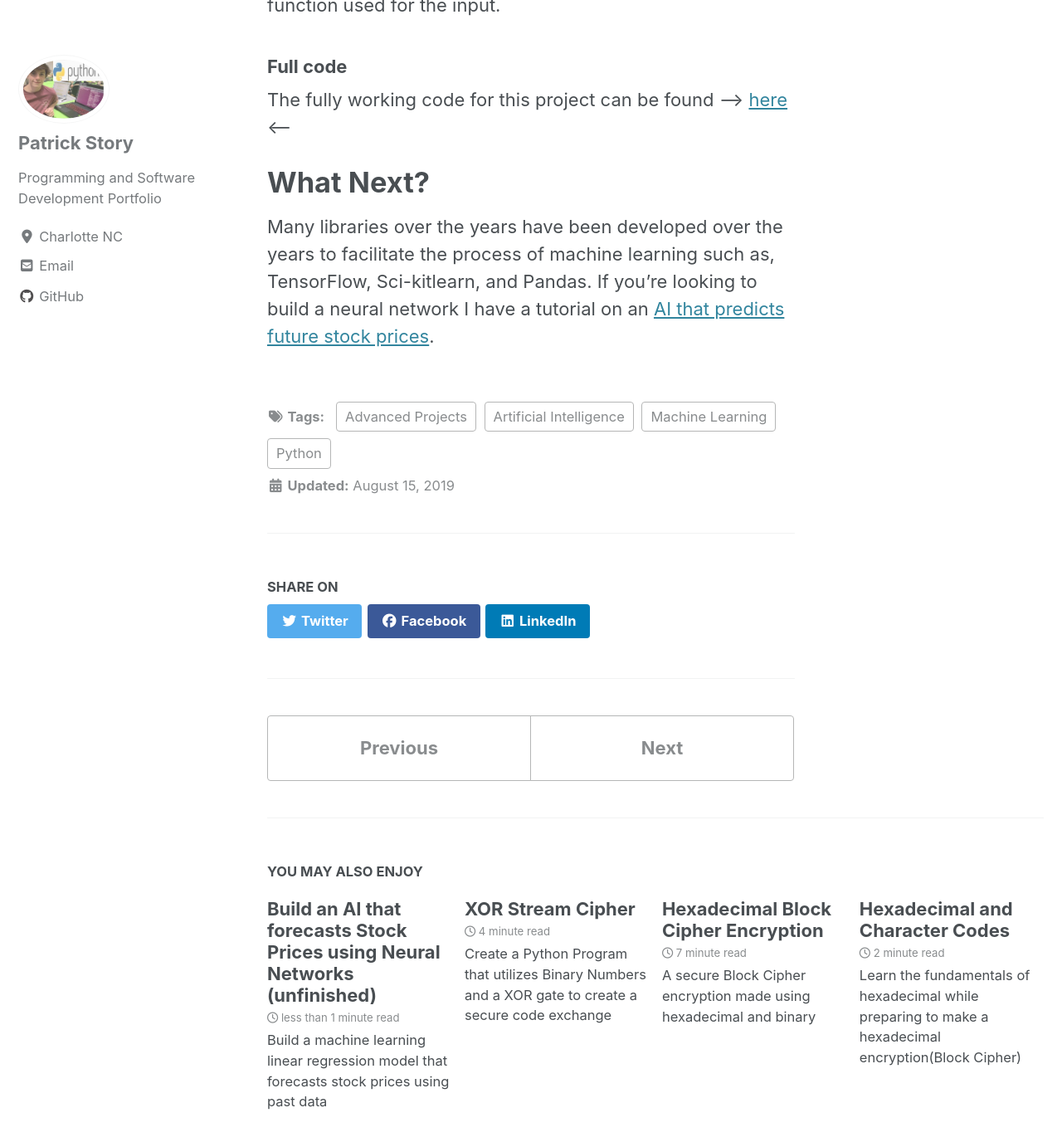
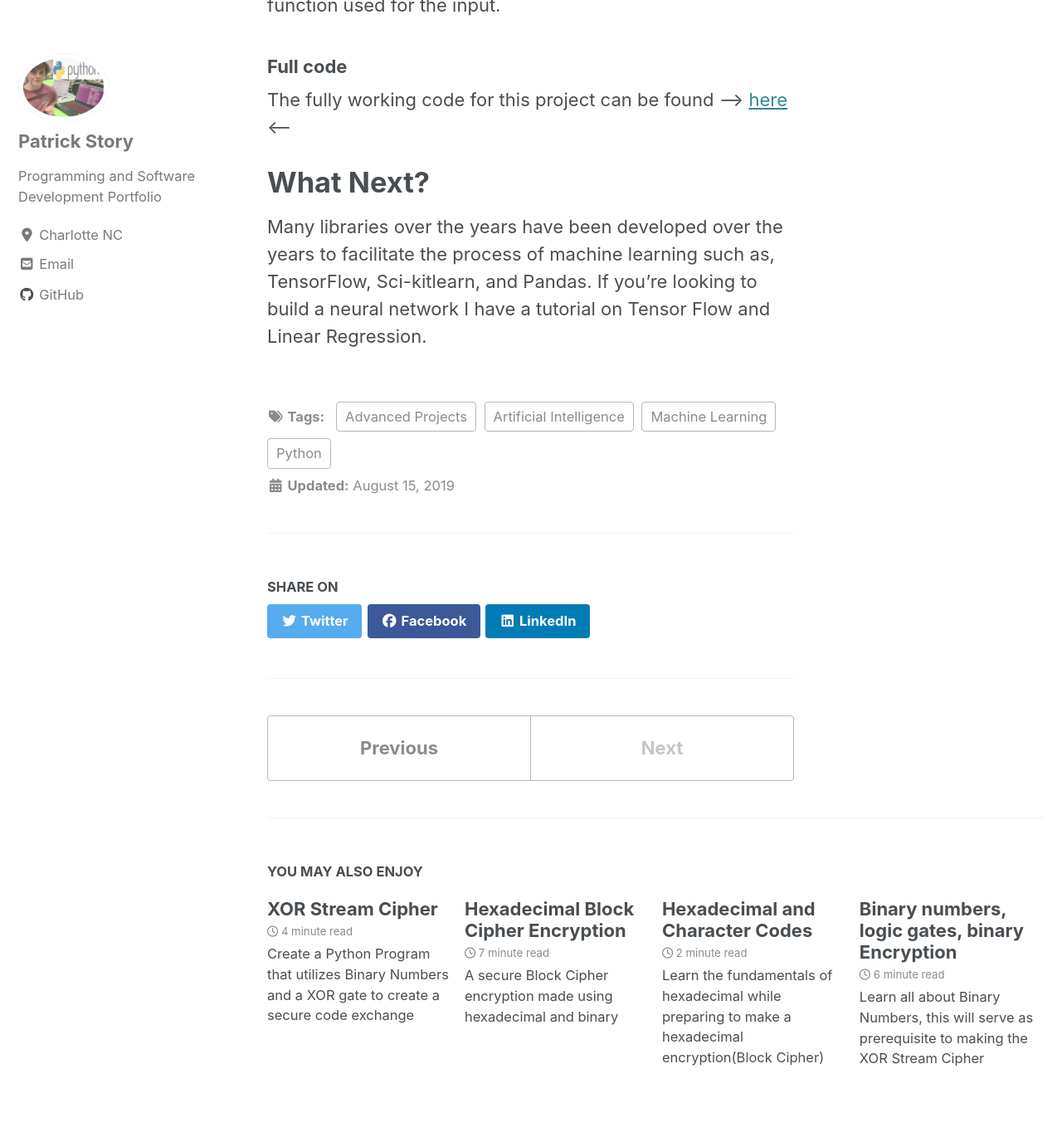
Before and after one commit to Patchyst/Patchyst.github.io, a Jekyll site: the page built from _posts/2019-08-15-My_First_Machine_Learning_Model.md, in a window 1280 px wide and 1400 px high, scrolled down 16417 px. Shown: the top 1376 px of the window at 83% size. Built offline with Jekyll 4.4.1, drawn with Linux system fonts in a browser that asks for light colours; cached includes are drawn as plain includes; nearby versions of some CDN libraries.

Commit message:
deleting stock AI

```diff
--- a/_posts/2019-08-15-My_First_Machine_Learning_Model.md
+++ b/_posts/2019-08-15-My_First_Machine_Learning_Model.md
@@ -315,4 +315,4 @@ As you can see neuron has created a line to match the linear function used for t
 ### Full code
 The fully working code for this project can be found --> [here](https://gist.github.com/Patchyst/f1947498d624972e7a91ed48d1bd7eac) <--
 # What Next?
-Many libraries over the years have been developed over the years to facilitate the process of machine learning such as, TensorFlow, Sci-kitlearn, and Pandas. If you're looking to build a neural network I have a tutorial on an [AI that predicts future stock prices](https://patchyst.github.io/StockPriceForcaster/).
+Many libraries over the years have been developed over the years to facilitate the process of machine learning such as, TensorFlow, Sci-kitlearn, and Pandas. If you're looking to build a neural network I have a tutorial on Tensor Flow and Linear Regression.
--- a/_posts/2019-08-20-StockPriceForcaster.md
+++ /dev/null
@@ -1,8 +0,0 @@
----
-title: "Build an AI that forecasts Stock Prices using Neural Networks (unfinished)"
-date: 2019-08-15
-tags: [Advanced Projects, Machine Learning, Artificial Intelligence, Python]
-header:
-  image: "images/stocks.jpg"
-excerpt: "Build a machine learning linear regression model that forecasts stock prices using past data"
----
```
